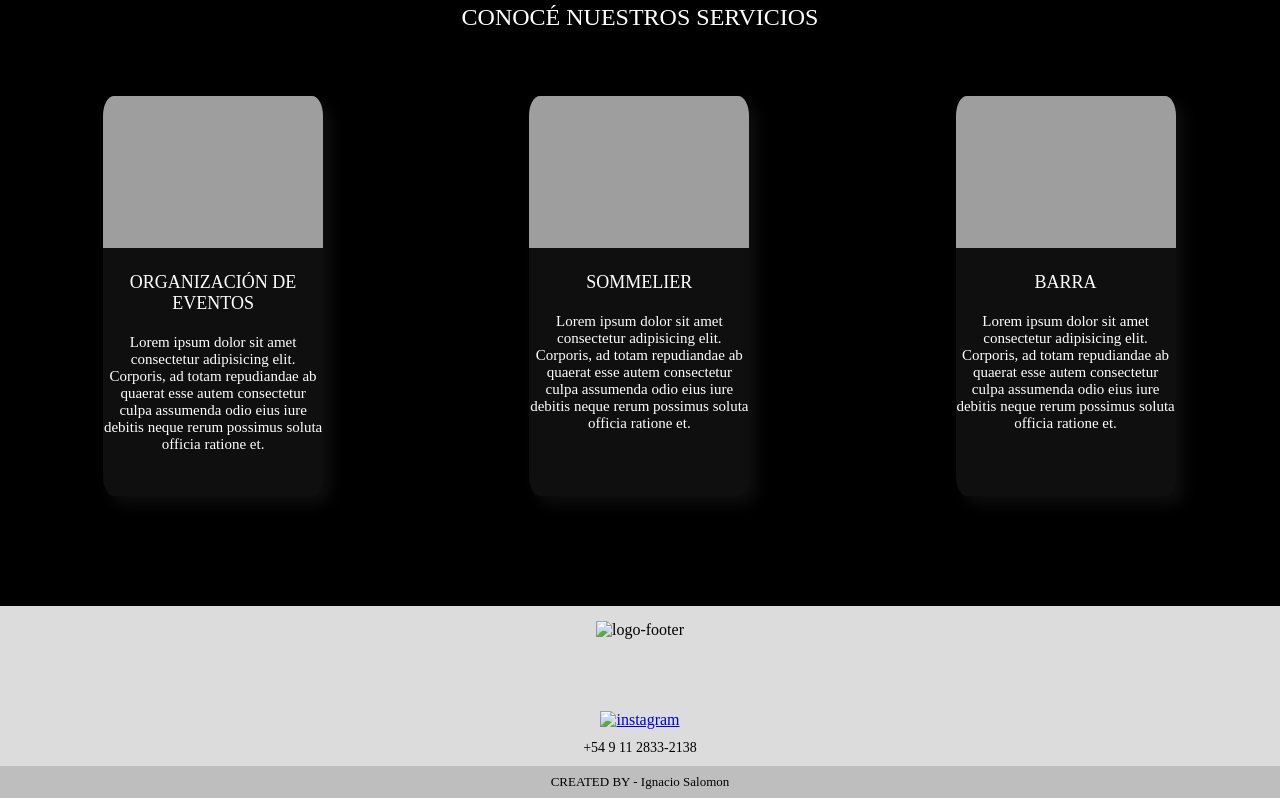
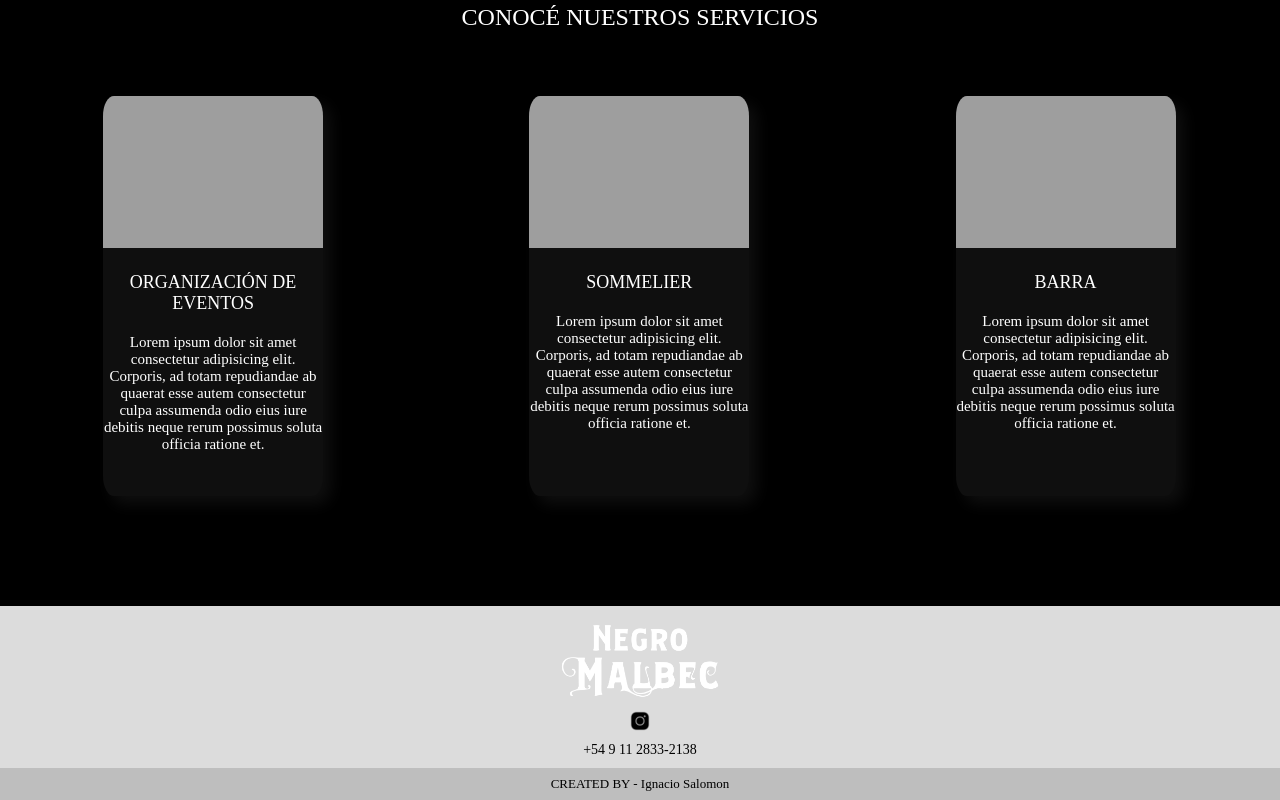
Before and after one commit to IgnacioSalomon/NEGRO-MALBEC, a website: page index.html in a window 1280 px wide. Shown: the part 1051-1851 px from the top of the page. Drawn offline with Linux system fonts and the light colour scheme; the site is published under a folder, as on GitHub Pages, so addresses that start at the root find nothing; a web font is replaced by a local one.

Commit message:
imagenes arregladas

```diff
--- a/index.html
+++ b/index.html
@@ -82,10 +82,10 @@
     <footer>
         <div class="container">
             <div class="logo-footer">
-                <img src="/assets/logo.png" alt="logo-footer">
+                <img src="assets/logo.png" alt="logo-footer">
             </div>
             <div class="redes-sociales">
-                <a href="https://www.instagram.com/negromalbec/"><img src="/assets/icono-instagram.png" alt="instagram"></a>
+                <a href="https://www.instagram.com/negromalbec/"><img src="assets/icono-instagram.png" alt="instagram"></a>
             </div>
             <div class="whatsapp">
                 <a href="https://api.whatsapp.com/send/?phone=541528332138&text&type=phone_number&app_absent=0">+54 9 11 2833-2138</a>
```
